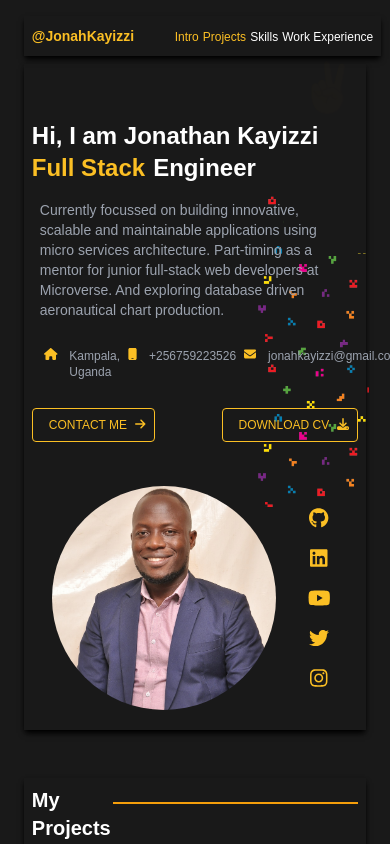
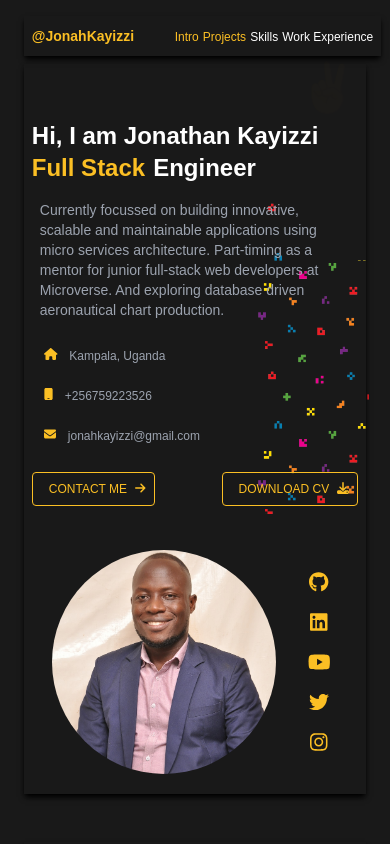
Before and after one commit to JonahKayizzi/my-portfolio, a React (Create React App) app: page / in a window 390 px wide. Shown: the top 844 px of the page. Built offline with nearby package versions, Linux system fonts and the light colour scheme.

Commit message:
Change flex orientation of contact info for small screens

```diff
--- a/src/components/leftbar/ContactInfo.js
+++ b/src/components/leftbar/ContactInfo.js
@@ -30,21 +30,21 @@ const ContactInfo = () => (
       driven aeronautical chart production.
     </p>
     <div className="lg:w-4/5 w-full">
-      <ul className="flex justify-around lg:gap-4 gap-2 text-xs font-thin p-3 text-gray-400">
+      <ul className="flex sm:flex-row flex-col justify-around lg:gap-4 gap-2 text-xs font-thin p-3 text-gray-400">
         <li className="">
-          <p className="flex justify-end gap-3 my-2">
+          <p className="flex sm:justify-end justify-start gap-3 my-2">
             <FontAwesomeIcon className="text-amber-400" icon={faHouse} />
             <span>Kampala, Uganda</span>
           </p>
         </li>
         <li>
-          <p className="flex justify-end gap-3 my-2">
+          <p className="flex sm:justify-end justify-start gap-3 my-2">
             <FontAwesomeIcon className="text-amber-400" icon={faMobile} />
             <span>+256759223526</span>
           </p>
         </li>
         <li>
-          <p className="flex justify-end gap-3 my-2">
+          <p className="flex sm:justify-end justify-start gap-3 my-2">
             <FontAwesomeIcon className="text-amber-400" icon={faEnvelope} />
             <span>jonahkayizzi@gmail.com</span>
           </p>
```
